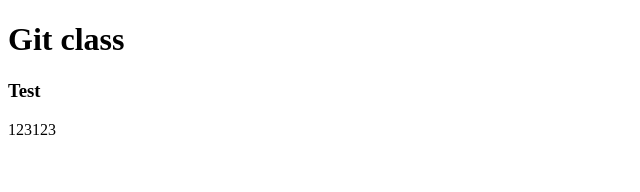
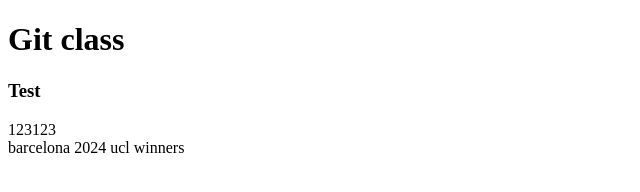
Before and after one commit to Nati1800/html-test-repository, a plain HTML site: page index.html in a window 1280 px wide. Shown: the whole page, without its empty margins (0-640 px from the left). Drawn offline with Linux system fonts and the light colour scheme.

Commit message:
third change to file

```diff
--- a/index.html
+++ b/index.html
@@ -15,6 +15,9 @@
     <div class="row">
 123123
     </div>
+    <div>
+        barcelona 2024 ucl winners
+    </div>
 
 
 </body>
```
